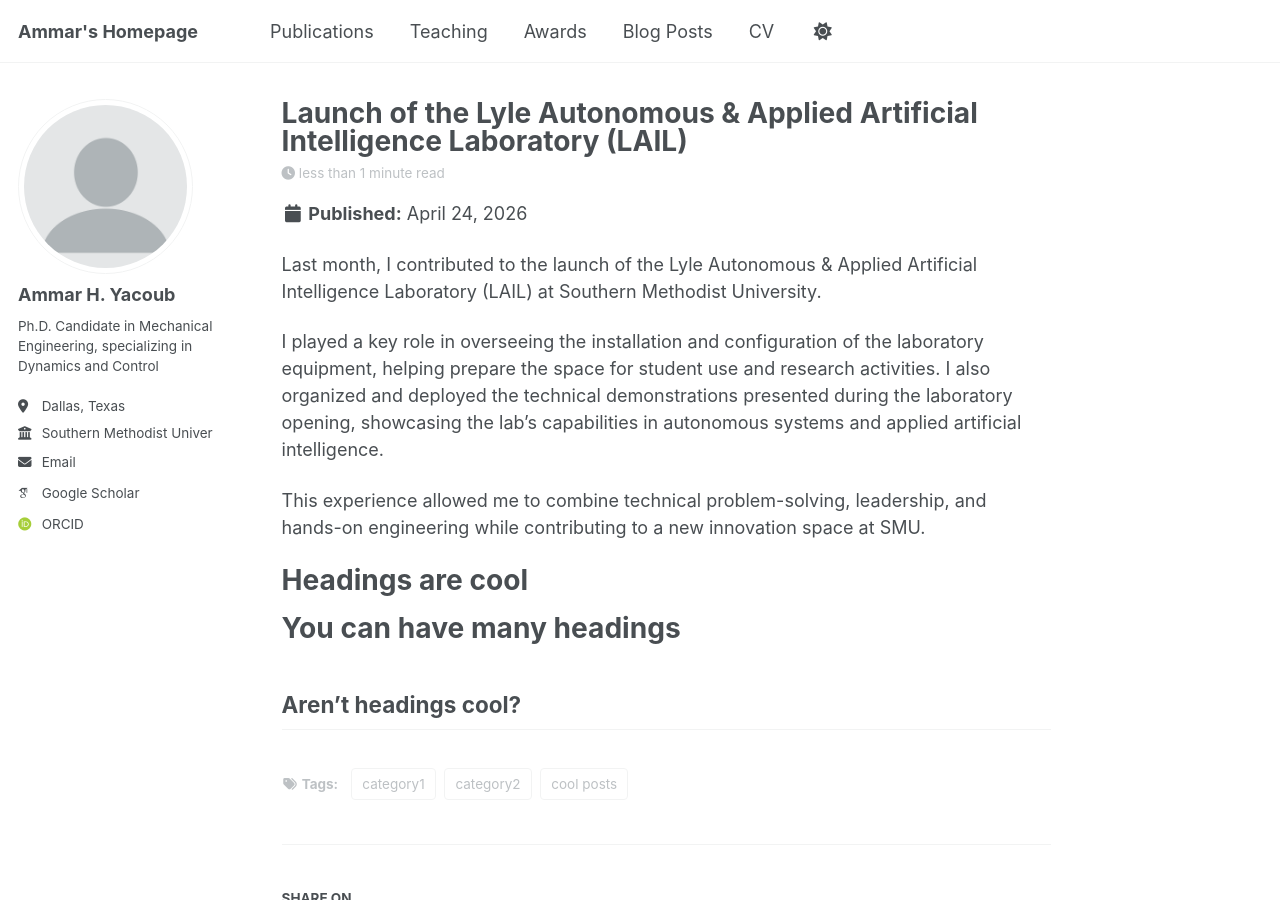
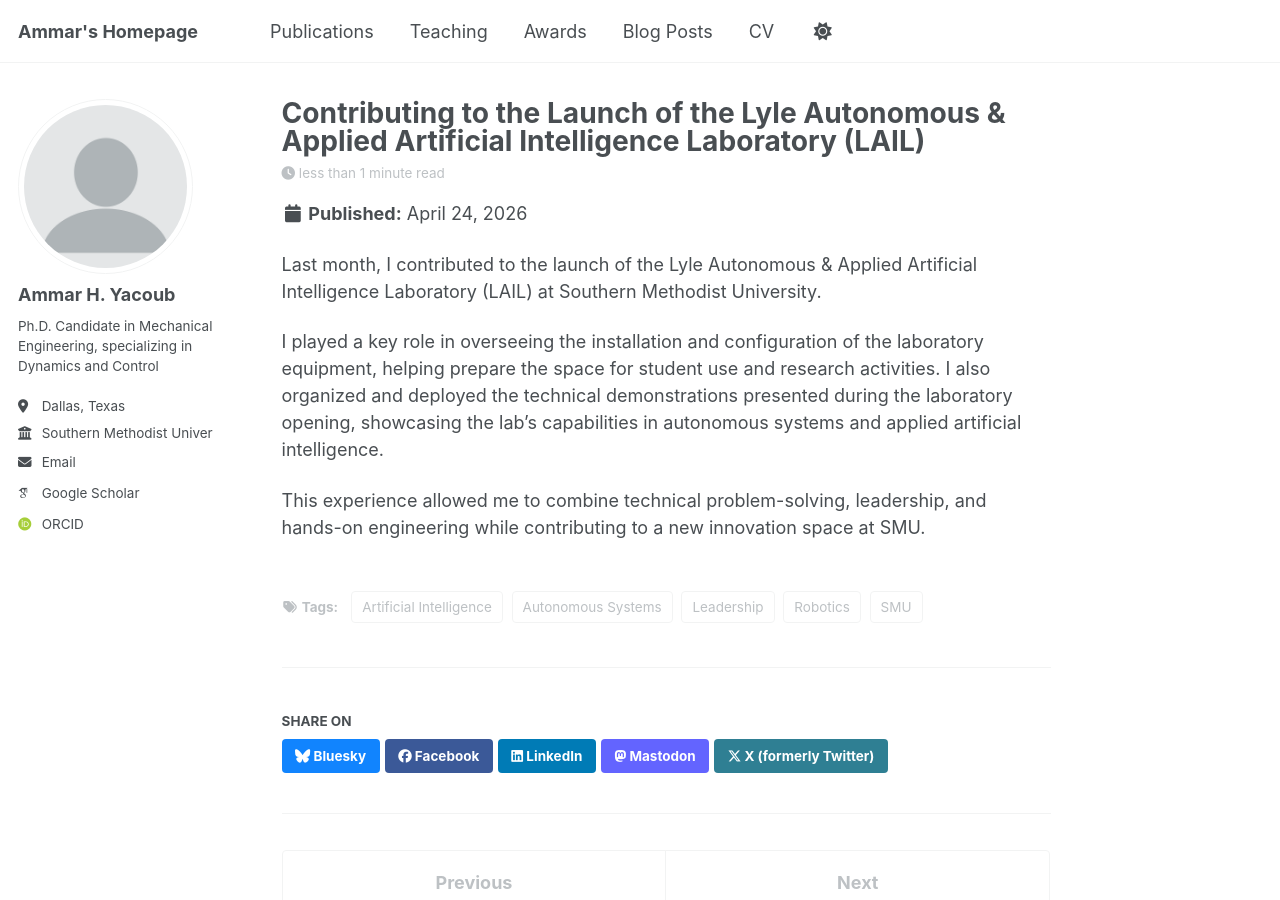
Before and after one commit to AmmarYacoub/AmmarYacoub.github.io, a Jekyll site: the page built from _posts/2013-08-14-blog-post-2.md, in a window 1280 px wide and 900 px high. Built offline with Jekyll 4.4.1, drawn with Linux system fonts in a browser that asks for light colours; some web fonts are replaced; a script bundle is joined from its source files by our own code; library files that are not in the unit come from our copies.

Commit message:
Revise blog post title, permalink, and tags
Updated the title and permalink for the blog post, and revised the tags to better reflect the content.

```diff
--- a/_posts/2013-08-14-blog-post-2.md
+++ b/_posts/2013-08-14-blog-post-2.md
@@ -1,24 +1,19 @@
 ---
-title: 'Launch of the Lyle Autonomous & Applied Artificial Intelligence Laboratory (LAIL)'
+title: 'Contributing to the Launch of the Lyle Autonomous & Applied Artificial Intelligence Laboratory (LAIL)'
 date: 2026-04-24
-permalink: /posts/2013/08/blog-post-2/
+permalink: /posts/lail-launch/
 tags:
-  - cool posts
-  - category1
-  - category2
+  - Artificial Intelligence
+  - Autonomous Systems
+  - Robotics
+  - Leadership
+  - SMU
 ---
 
 Last month, I contributed to the launch of the Lyle Autonomous & Applied Artificial Intelligence Laboratory (LAIL) at Southern Methodist University.
 
+<!--more-->
+
 I played a key role in overseeing the installation and configuration of the laboratory equipment, helping prepare the space for student use and research activities. I also organized and deployed the technical demonstrations presented during the laboratory opening, showcasing the lab’s capabilities in autonomous systems and applied artificial intelligence.
 
 This experience allowed me to combine technical problem-solving, leadership, and hands-on engineering while contributing to a new innovation space at SMU.
-
-Headings are cool
-======
-
-You can have many headings
-======
-
-Aren't headings cool?
-------
```
